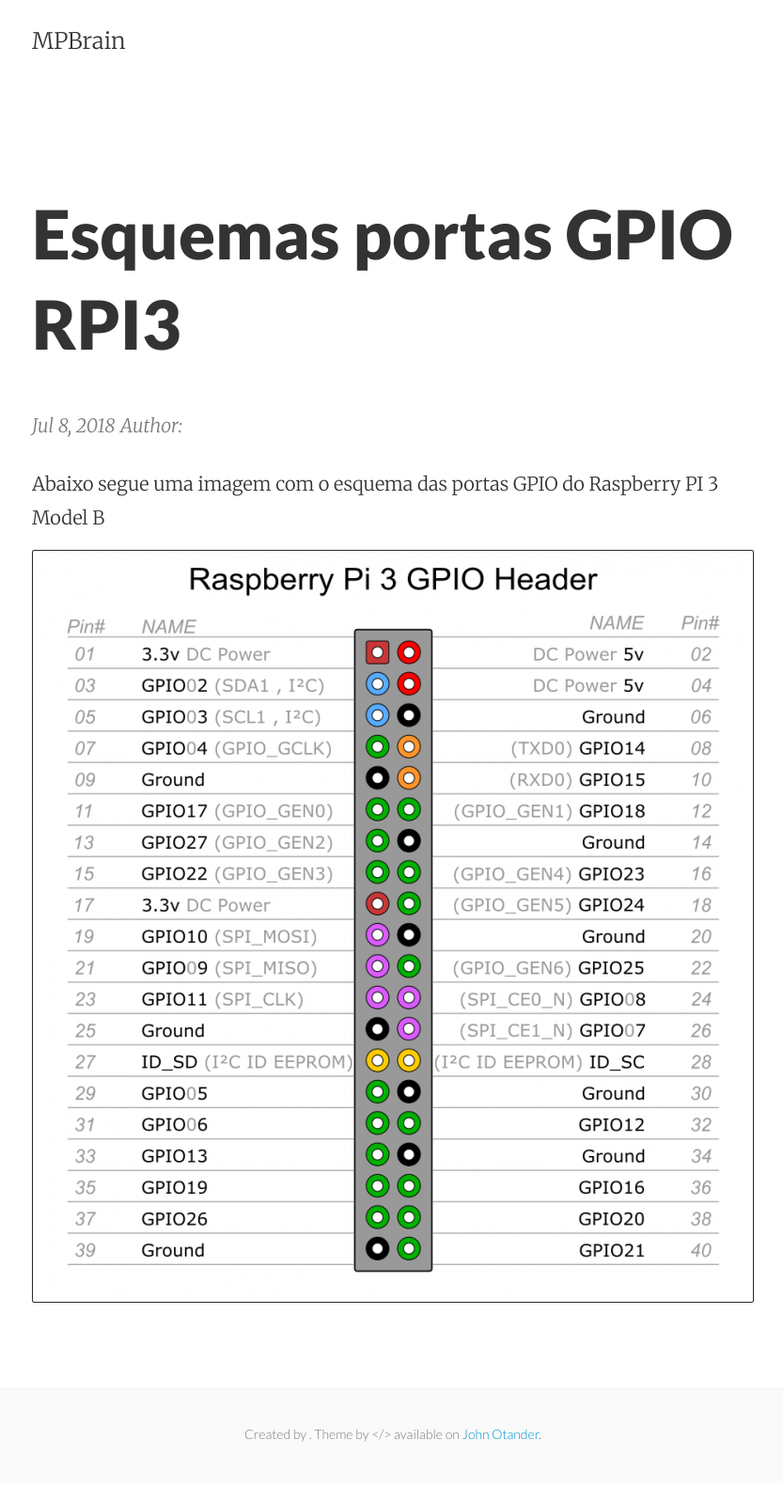
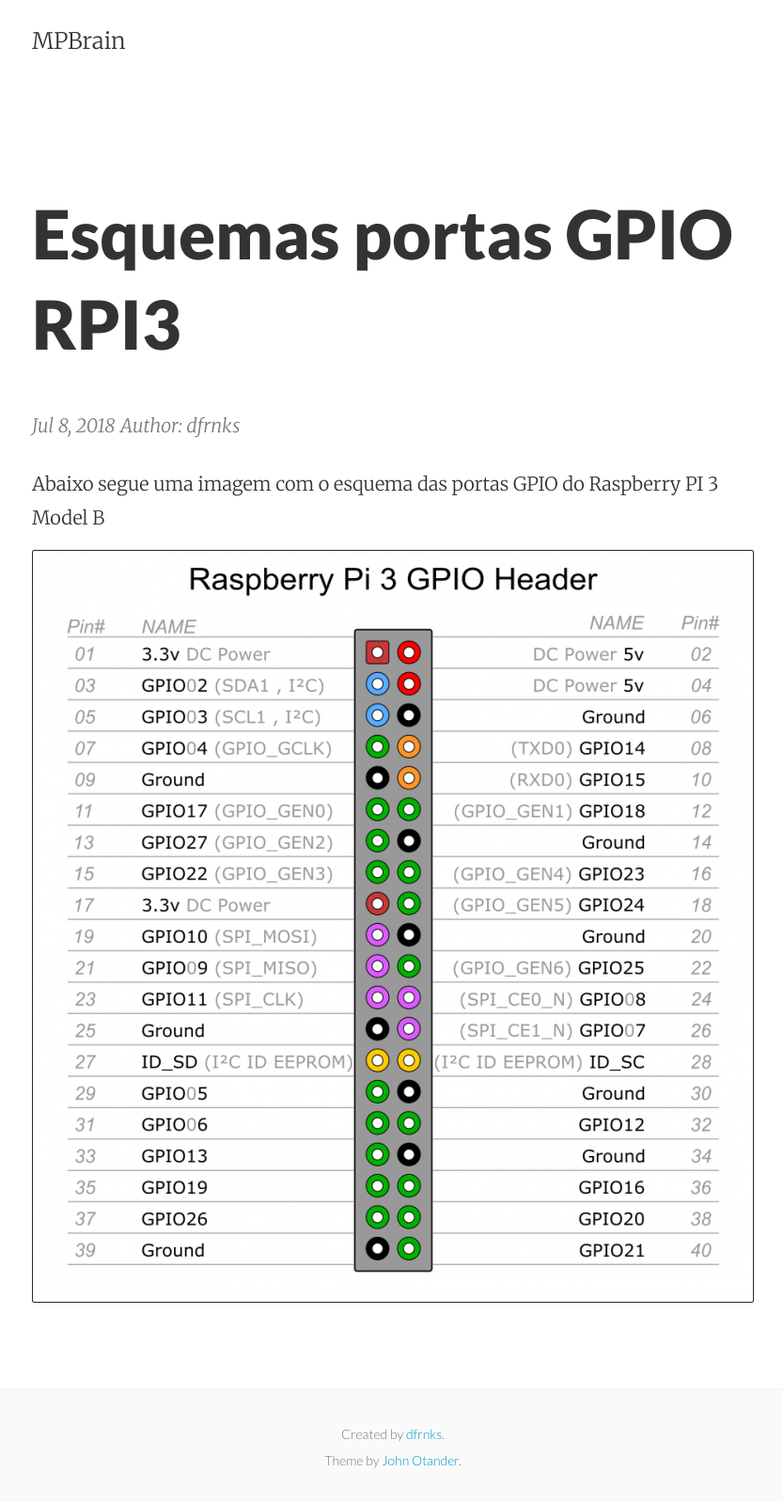
Before and after one commit to dfrnks/dfrnks.github.io, a Jekyll site: the page built from _posts/2018-07-08-esquemas-portas-rpi.markdown, in a window 1280 px wide. Shown: the whole page at 94% size, without its empty margins (222-1055 px from the left). Built offline with Jekyll 4.4.1, drawn with Linux system fonts in a browser that asks for light colours.

Commit message:
Ajuste layout

```diff
--- a/_includes/footer.html
+++ b/_includes/footer.html
@@ -2,8 +2,7 @@
   <div class="p2 wrap">
     <div class="measure mt1 center">
       <small>
-        Created by <a href="malito:{{email}}">{{author}}</a>.  Theme by
-        &lt;/&gt; available on <a href="https://github.com/johnotander/pixyll.git">John Otander</a>.
+        Created by <a href="malito:{{site.email}}">{{site.author}}</a>. <br>Theme by <a href="https://github.com/johnotander/pixyll.git">John Otander</a>.
       </small>
     </div>
   </div>
--- a/_layouts/post.html
+++ b/_layouts/post.html
@@ -4,7 +4,7 @@
 <div class="post-header mb2">
   <h1 class="py2">{{ page.title }}</h1>
   <span class="post-meta">{{ page.date | date: "%b %-d, %Y" }}</span>
-  <span class="post-meta">Author: {{ author }}</span>
+  <span class="post-meta">Author: {{ site.author }}</span>
 </div>
 
 <article class="post-content">
```
